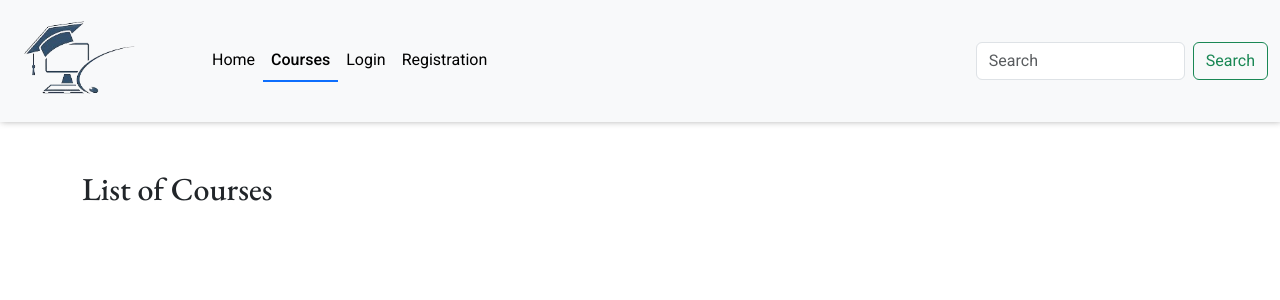
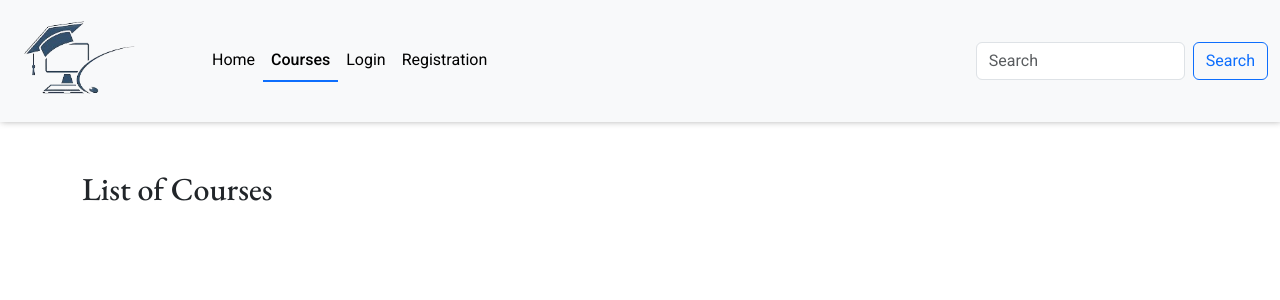
Before and after one commit to teman67/E-Learning-Booking-Courses-Project, a Django app: page /courses/ in a window 1280 px wide. Shown: the top 300 px of the page. Run offline with Django 3.2, Linux system fonts and the light colour scheme; data that the repository does not hold is empty; some libraries are stand-ins or nearby versions.

Commit message:
update image style on course page

```diff
--- a/static/css/style.css
+++ b/static/css/style.css
@@ -56,6 +56,7 @@ main {
 .row img {
     width: 100%;
     height: 15rem;
+    margin-top: 1rem;
 }
 
 /* .row a {
--- a/templates/navbar.html
+++ b/templates/navbar.html
@@ -93,7 +93,7 @@
             aria-label="Search"
             name="q"
           />
-          <button class="btn btn-outline-success" type="submit">Search</button>
+          <button class="btn btn-outline-primary" type="submit">Search</button>
         </form>
       </div>
     </div>
```
